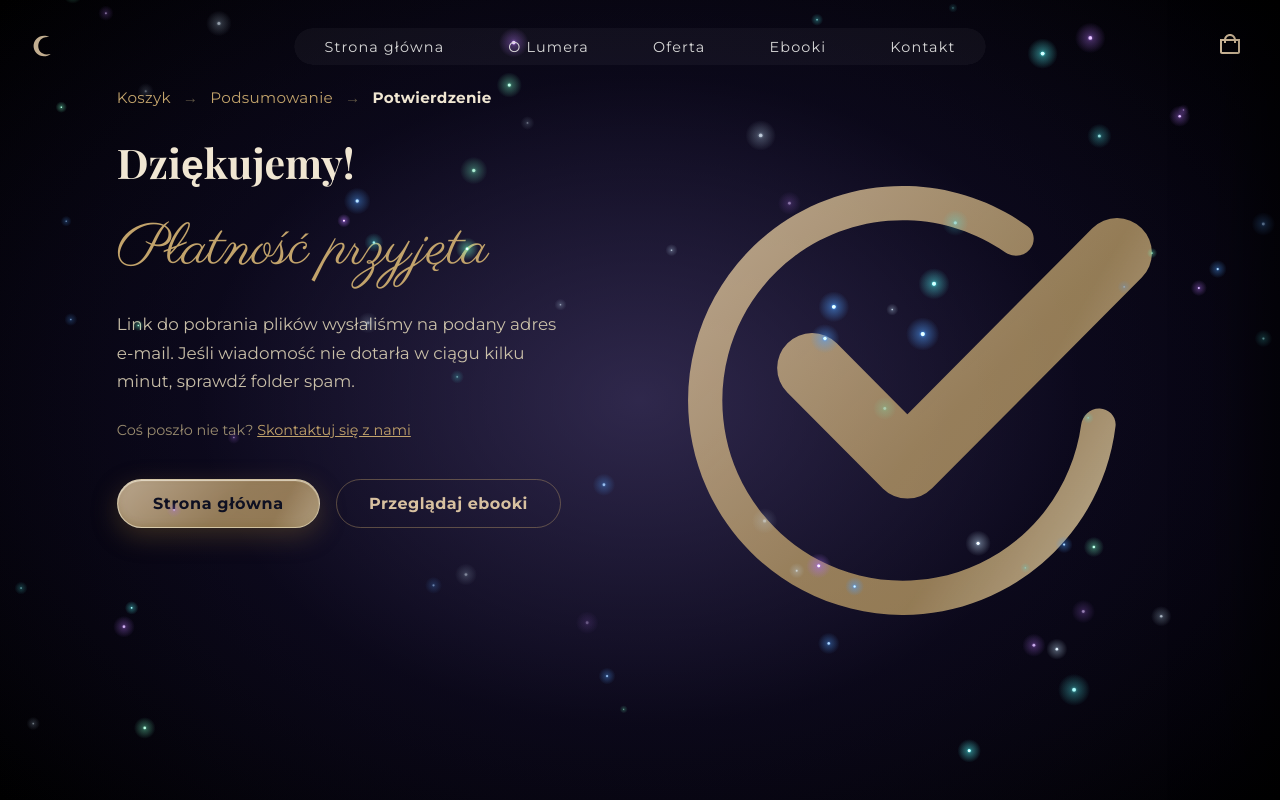
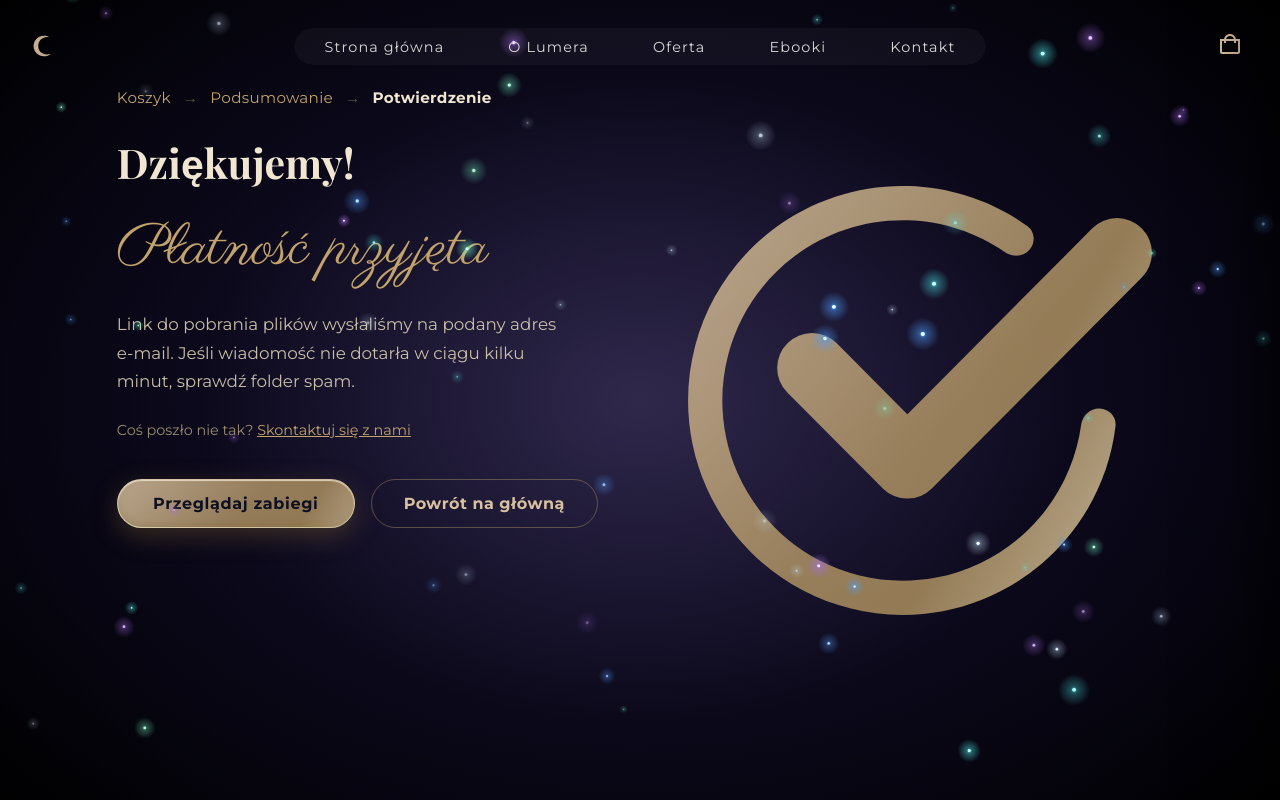
Before and after one commit to eM-Bien/lumera, a Next.js app: page /platnosc/sukces in a window 1280 px wide. Built offline with nearby package versions, Linux system fonts and the light colour scheme.

Commit message:
update payment success page button

```diff
--- a/app/platnosc/sukces/page.tsx
+++ b/app/platnosc/sukces/page.tsx
@@ -57,15 +57,15 @@ export default function PaymentSuccessPage() {
         </p>
 
         <div className={styles.actions}>
-          <PrimaryButton onClick={() => navigate("/")}>
-            Strona główna
+          <PrimaryButton onClick={() => navigate("/oferta")}>
+            Przeglądaj zabiegi
           </PrimaryButton>
           <button
             type="button"
             className={styles.secondaryBtn}
-            onClick={() => navigate("/ebooki")}
+            onClick={() => navigate("/")}
           >
-            Przeglądaj ebooki
+            Powrót na główną
           </button>
         </div>
       </div>
```
